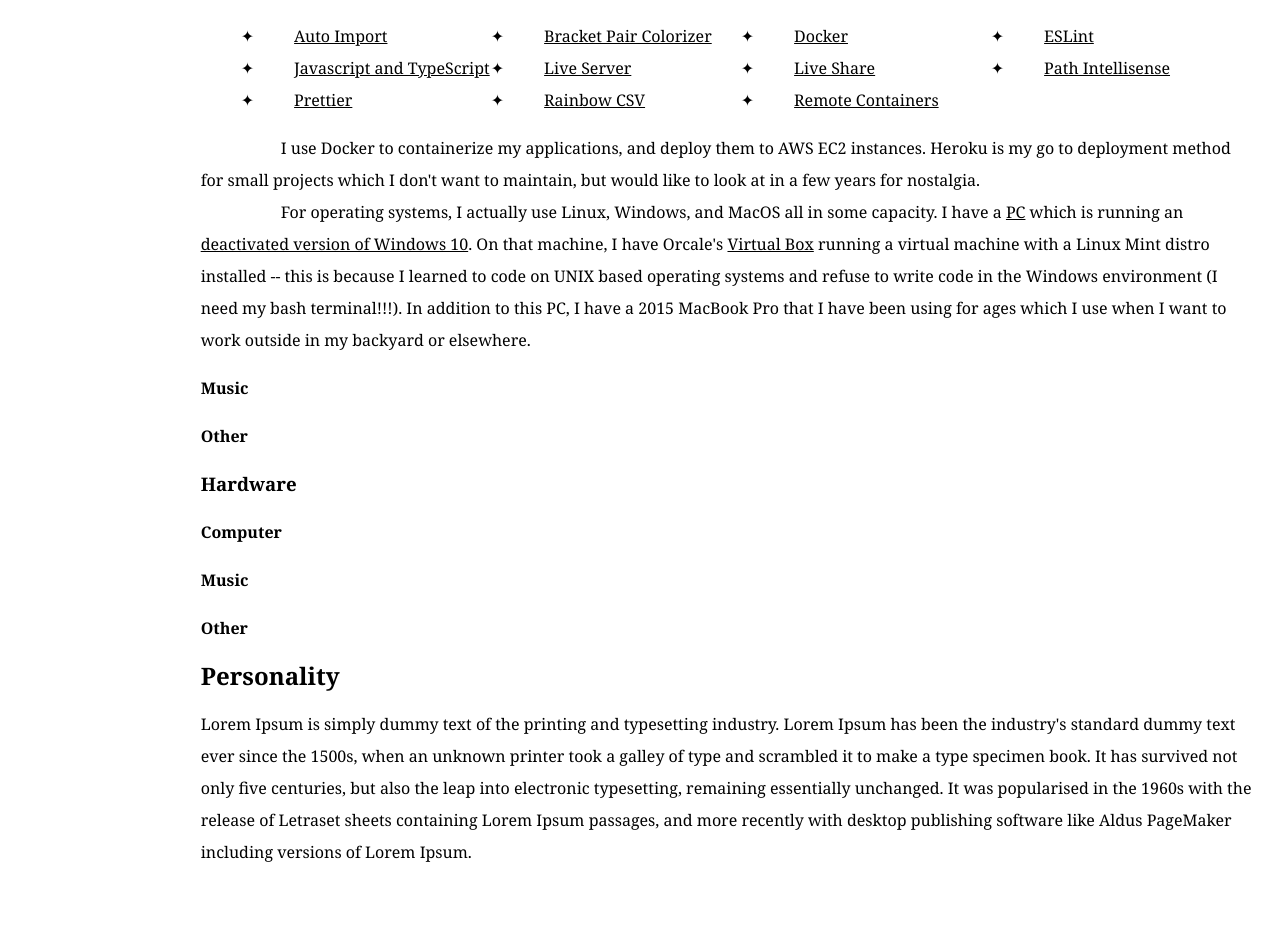
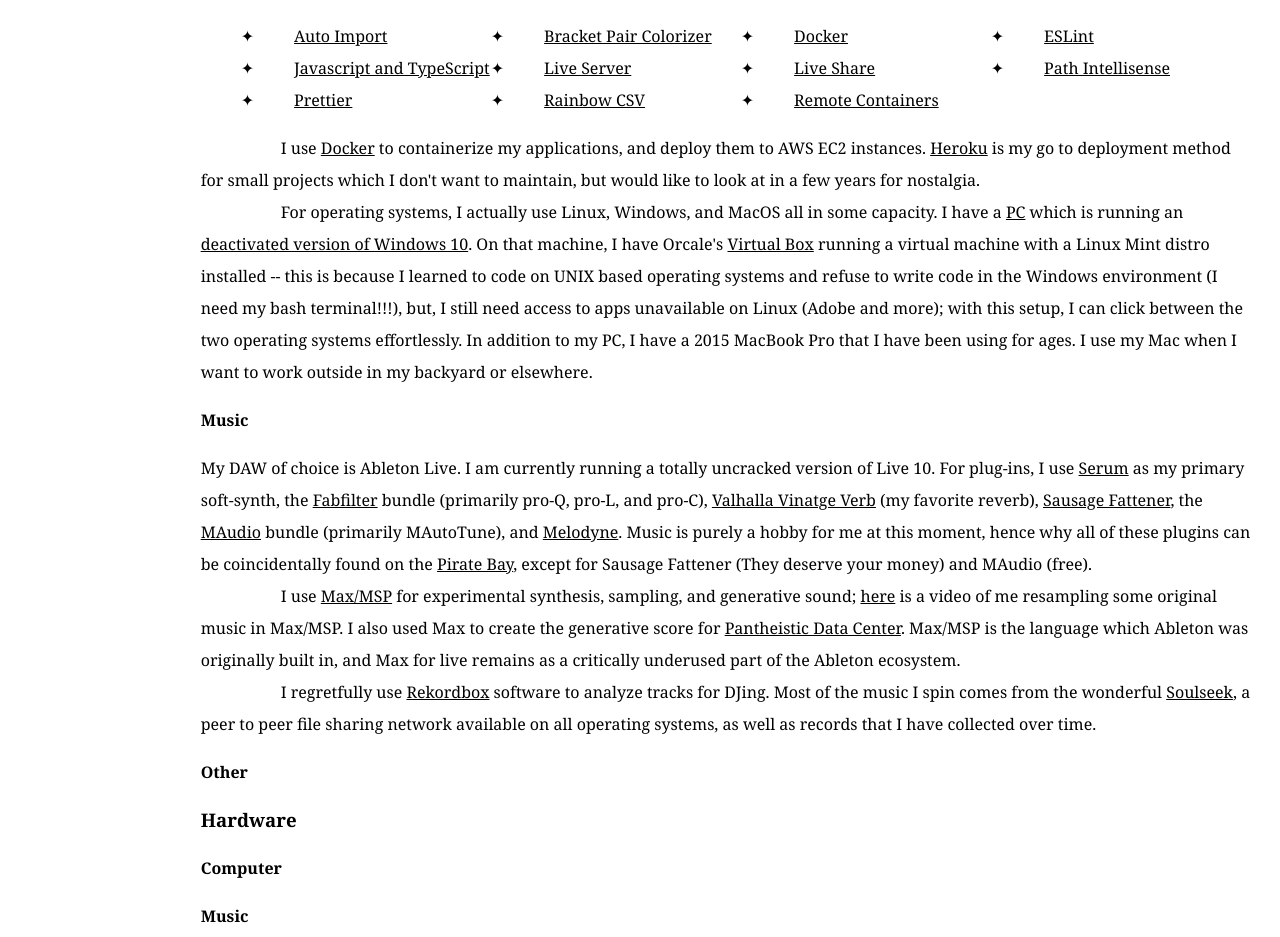
Before and after one commit to dd0sxx/theotelonis, a React (Create React App) app in the folder my-app/: page /about in a window 1280 px wide. Shown: the part 1324-2261 px from the top of the page. Before the commit the page ends 2234 px from the top, so only its background shows below. Built offline with nearby package versions, Linux system fonts and the light colour scheme.

Commit message:
finished music section of software about

```diff
--- a/my-app/src/components/About.tsx
+++ b/my-app/src/components/About.tsx
@@ -69,6 +69,7 @@
                     https://en.wikipedia.org/wiki/React_(JavaScript_library)' target='blank'>React.js</a>, my front-end framework of choice. I write servers using the almighty <a href='
                     https://en.wikipedia.org/wiki/Node.js' target='blank'>Node.js</a> with <a href='
                     https://en.wikipedia.org/wiki/Express.js' target='blank'>Express.js</a>. I prefer MySQL databases, however, I have dabbled in MongoDB.<br/><span style={{'padding': '40px'}}/>My IDE of choice is <a href='https://code.visualstudio.com/' target='blank'>Visual Studio Code</a>, however, I am a big fan of the ATOM editor as well. I use ATOM for all of my live coding endevours (Hydra and TidalCycles). Here is a complete list of extensions that I am currently running in VSCode:
+                    </p>
                      <ul className='extensions'>
                         <li><a target='blank' href='https://marketplace.visualstudio.com/items?itemName=steoates.autoimport'>Auto Import</a></li>
                         <li><a target='blank' href='https://marketplace.visualstudio.com/items?itemName=ms-azuretools.vscode-docker'>Bracket Pair Colorizer</a></li>
@@ -82,11 +83,16 @@
                         <li><a target='blank' href='https://marketplace.visualstudio.com/items?itemName=mechatroner.rainbow-csv'>Rainbow CSV</a></li>
                         <li><a target='blank' href='https://marketplace.visualstudio.com/items?itemName=ms-vscode-remote.remote-containers'>Remote Containers</a></li>
                     </ul>
-                    <span style={{'padding': '40px'}}/> I use Docker to containerize my applications, and deploy them to AWS EC2 instances. Heroku is my go to deployment method for small projects which I don't want to maintain, but would like to look at in a few years for nostalgia. <br/>
-                    <span style={{'padding': '40px'}}/> For operating systems, I actually use Linux, Windows, and MacOS all in some capacity. I have a <a href='#pc'>PC</a> which is running an <a href='FILL ME IN' targer='blank'>deactivated version of Windows 10</a>. On that machine, I have Orcale's <a href='FILL ME IN' target='blank'>Virtual Box</a> running a virtual machine with a Linux Mint distro installed -- this is because I learned to code on UNIX based operating systems and refuse to write code in the Windows environment (I need my bash terminal!!!). In addition to this PC, I have a 2015 MacBook Pro that I have been using for ages which I use when I want to work outside in my backyard or elsewhere.
+                    <p>
+                    <span style={{'padding': '40px'}}/> I use <a href='https://en.wikipedia.org/wiki/Docker_(software)' target='blank'>Docker</a> to containerize my applications, and deploy them to AWS EC2 instances. <a href='https://en.wikipedia.org/wiki/Heroku' target='blank'>Heroku</a> is my go to deployment method for small projects which I don't want to maintain, but would like to look at in a few years for nostalgia. <br/>
+                    <span style={{'padding': '40px'}}/> For operating systems, I actually use Linux, Windows, and MacOS all in some capacity. I have a <a href='#pc'>PC</a> which is running an <a href='https://www.howtogeek.com/244678/you-dont-need-a-product-key-to-install-and-use-windows-10/#:~:text=Microsoft%20allows%20anyone%20to%20download,10%20after%20you%20install%20it.' target='blank'>deactivated version of Windows 10</a>. On that machine, I have Orcale's <a href='https://en.wikipedia.org/wiki/VirtualBox' target='blank'>Virtual Box</a> running a virtual machine with a Linux Mint distro installed -- this is because I learned to code on UNIX based operating systems and refuse to write code in the Windows environment (I need my bash terminal!!!), but, I still need access to apps unavailable on Linux (Adobe and more); with this setup, I can click between the two operating systems effortlessly. In addition to my PC, I have a 2015 MacBook Pro that I have been using for ages. I use my Mac when I want to work outside in my backyard or elsewhere.
                     {/* ADD A PICTURE OF YOUR BACKYARD HERE */}
                     </p>
                     <h4 id='music-software' className='about-sub-sub-header'>Music</h4>
+                    <p>My DAW of choice is Ableton Live. I am currently running a totally uncracked version of Live 10. For plug-ins, I use <a href='https://xferrecords.com/products/serum' target='blank'>Serum</a> as my primary soft-synth, the <a href='https://https://www.fabfilter.com/' target='blank'>Fabfilter</a> bundle (primarily pro-Q, pro-L, and pro-C), <a href='https://valhalladsp.com/shop/reverb/valhalla-vintage-verb/' target='blank'>Valhalla Vinatge Verb</a> (my favorite reverb), <a href='https://www.dadalife.com/sausage-fattener/' target='blank'>Sausage Fattener</a>, the <a href='https://en.wikipedia.org/wiki/M-Audio#Free_software' target='blank'>MAudio</a> bundle (primarily MAutoTune), and <a href='https://en.wikipedia.org/wiki/Celemony_Software#Melodyne' target='blank'>Melodyne</a>. Music is purely a hobby for me at this moment, hence why all of these plugins can be coincidentally found on the <a href='https://thepiratebay.org/index.html' target='blank'>Pirate Bay</a>, except for Sausage Fattener (They deserve your money) and MAudio (free). <br/>
+                    <span style={{'padding': '40px'}}/> I use <a href='https://cycling74.com/' target='blank'>Max/MSP</a> for experimental synthesis, sampling, and generative sound; <a href='FILL ME IN' target='blank'>here</a> is a video of me resampling some original music in Max/MSP. I also used Max to create the generative score for <a href='FILL ME IN' target='blank'>Pantheistic Data Center</a>. Max/MSP is the language which Ableton was originally built in, and Max for live remains as a critically underused part of the Ableton ecosystem. <br/>
+                    <span style={{'padding': '40px'}}/> I regretfully use <a href='https://rekordbox.com/' target='blank'>Rekordbox</a> software to analyze tracks for DJing. Most of the music I spin comes from the wonderful <a href='http://www.slsknet.org/news/' target='blank'>Soulseek</a>, a peer to peer file sharing network available on all operating systems, as well as records that I have collected over time.
+                    </p>
                     <h4 id='other-software' className='about-sub-sub-header'>Other</h4>
                     <h3 id='hardware' className='about-sub-header'>Hardware</h3>
                     <h4 id='computer' className='about-sub-sub-header'>Computer</h4>
```
